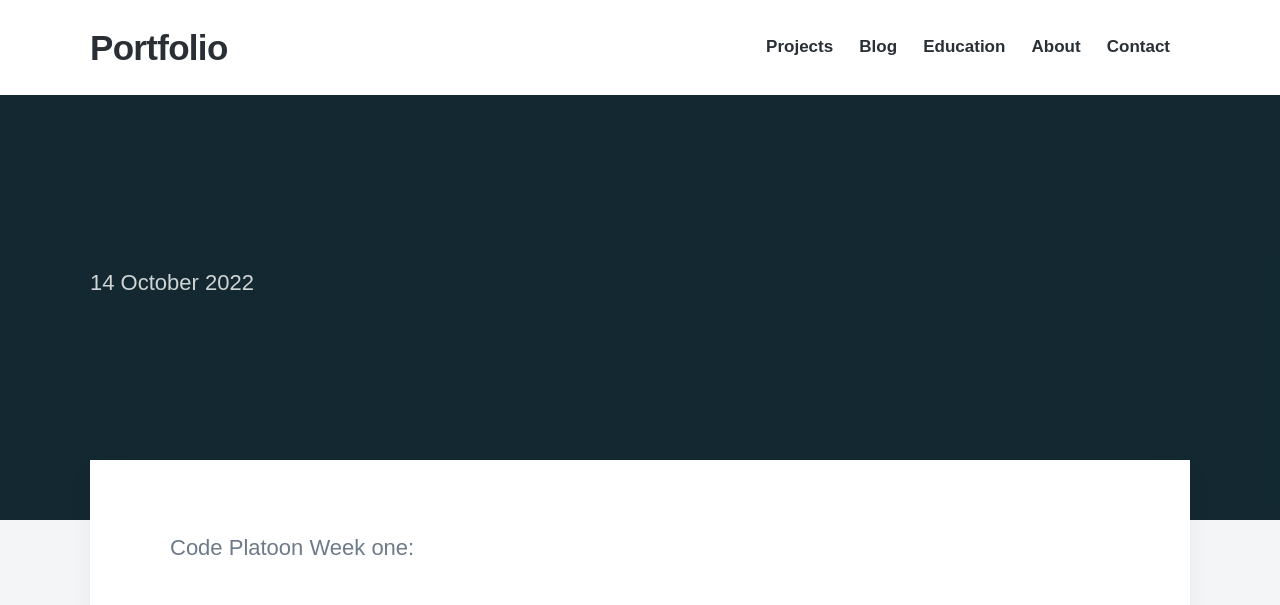
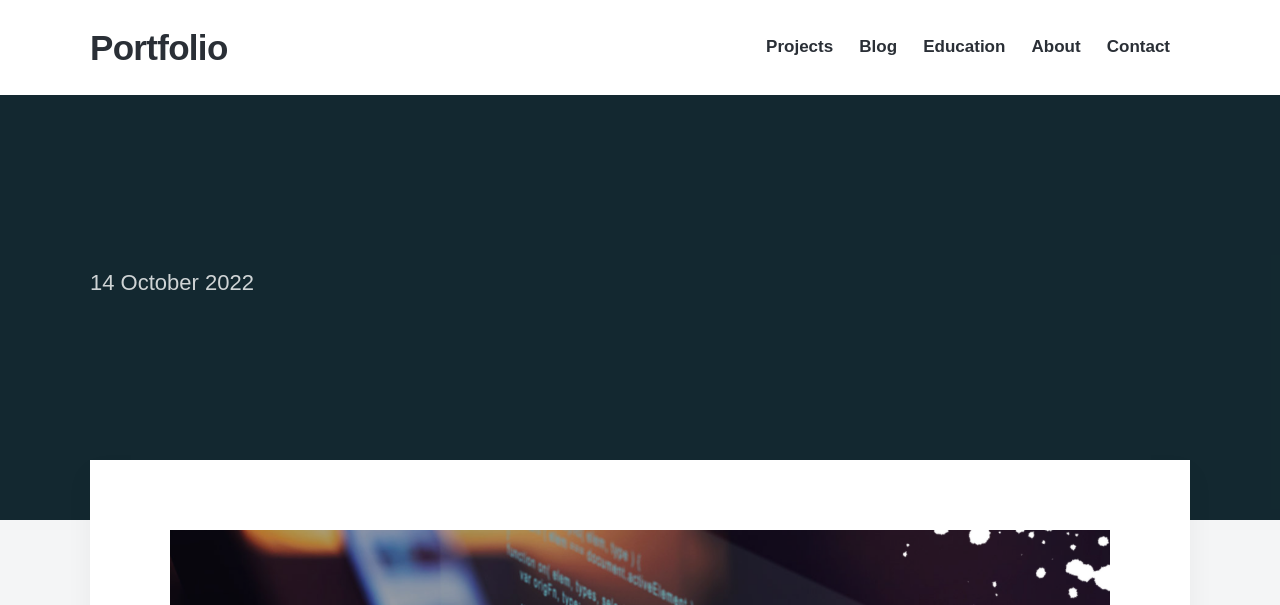
Before and after one commit to jcsodenkamp/jcsodenkamp.github.io, a Jekyll site: the page built from _posts/2022-10-14-code-platoon.md, in a window 1280 px wide. Shown: the top 605 px of the page. Built offline with Jekyll 4.4.1, drawn with Linux system fonts in a browser that asks for light colours; nearby versions of some CDN libraries; some web fonts are replaced; grey boxes are pictures that could not be loaded.

Commit message:
updated file

```diff
--- a/_posts/2022-10-14-code-platoon.md
+++ b/_posts/2022-10-14-code-platoon.md
@@ -6,5 +6,9 @@ description: This page will show weekly videos.
 featured_image: '/images/demo/SierraJourney-1.png'
 ---
 
+![](/images/demo/SierraJourney-1.png)
+
+---
+
 Code Platoon Week one:
 <iframe width="560" height="315" src="https://www.youtube.com/embed/bzf2JuR9_zQ" title="YouTube video player" frameborder="0" allow="accelerometer; autoplay; clipboard-write; encrypted-media; gyroscope; picture-in-picture" allowfullscreen></iframe>
```
